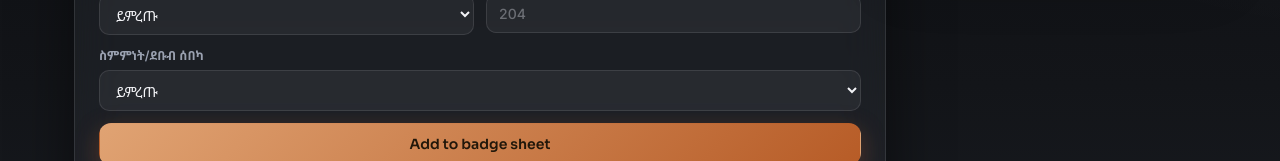
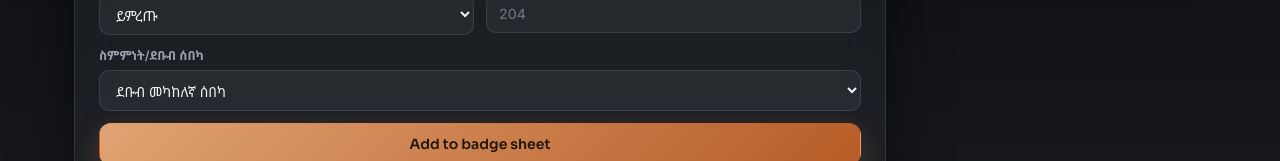
Before and after one commit to 3ammministry-creator/Sodo-Conference-Badge-Generator, a React (Vite) app: page / in a window 1280 px wide. Both pictures are taken after a click on the button "Enter Badge Studio →". Shown: the part 354-515 px from the top of the page. Built offline with nearby package versions, Linux system fonts and the light colour scheme.

Commit message:
Fields updated

```diff
--- a/BadgeGenerator.jsx
+++ b/BadgeGenerator.jsx
@@ -184,12 +184,16 @@ function RegistrationForm({ onRegister, pendingCount }) {
       <label className="f-label">
         ስምምነት/ደቡብ ሰበካ
         <select value={from} onChange={(event) => setFrom(event.target.value)}>
-          <option value="">ይምረጡ</option>
           <option value="ደቡብ መካከለኛ ሰበካ">ደቡብ መካከለኛ ሰበካ</option>
           <option value="ደቡብ ሰበካ">ደቡብ ሰበካ</option>
           <option value="መካከለኛ ሰበካ">መካከለኛ ሰበካ</option>
           <option value="ደቡብ ሸዋ ሰበካ">ደቡብ ሸዋ ሰበካ</option>
           <option value="ደቡብ ግሪን ሰበካ">ደቡብ ግሪን ሰበካ</option>
+          <option value="ደቡብ ምስራቅ ሰበካ">ደቡብ ምስራቅ ሰበካ</option>
+          <option value="ገናሌ ቤዚን ሰበካ">ገናሌ ቤዚን ሰበካ</option>
+           <option value="ሰሜን ሰበካ">ሰሜን ሰበካ</option>
+          <option value="ሰሜን ምስራቅ ሰበካ">ሰሜን ምስራቅ ሰባካ</option>
+
         </select>
       </label>
 
```
